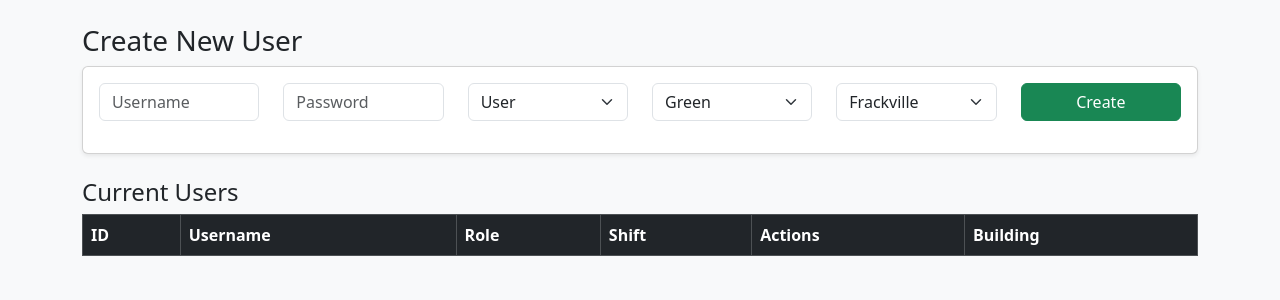
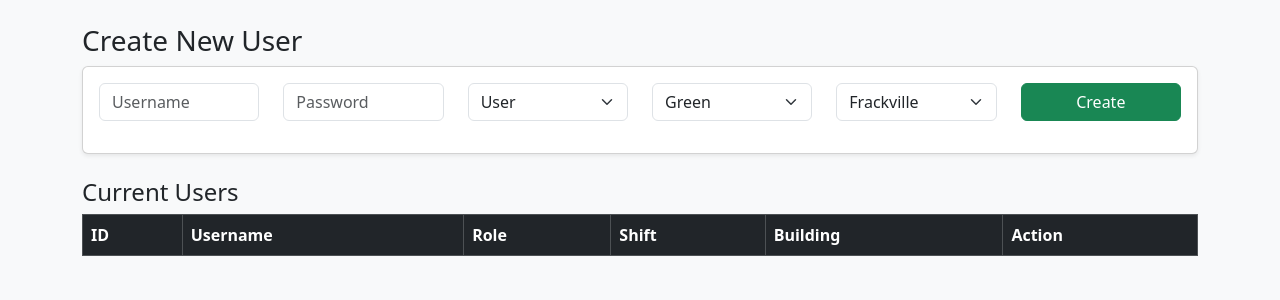
Before and after one commit to IcyOtter/AttendanceTracker, a Flask app: template templates/users.html in a window 1280 px wide. Shown: the part 56-356 px from the top of the page. Run offline with Flask 3, Linux system fonts and the light colour scheme; the template is opened without the code that fills it, so the values that code supplies are empty; some libraries are stand-ins or nearby versions.

Commit message:
Adjusted /users to align with categories properly

```diff
--- a/templates/users.html
+++ b/templates/users.html
@@ -47,8 +47,8 @@
             <th>Username</th>
             <th>Role</th>
             <th>Shift</th>
-            <th>Actions</th>
             <th>Building</th>
+            <th>Action</th>
         </tr>
     </thead>
     <tbody>
@@ -68,17 +68,20 @@
                     </form>
 
                     <form method="POST" action="{{ url_for('update_user_role', user_id=user[0]) }}" class="d-flex">
+                        <!-- Role -->
                         <select name="new_role" class="form-select form-select-sm me-1">
                             <option value="user" {% if user[2] == 'user' %}selected{% endif %}>User</option>
                             <option value="plant_manager" {% if user[2] == 'plant_manager' %}selected{% endif %}>Plant Manager</option>
                             <option value="superuser" {% if user[2] == 'superuser' %}selected{% endif %}>Superuser</option>
                         </select>
+                        <!-- Shift -->
                         <select name="new_shift" class="form-select form-select-sm me-1">
                             <option value="Green" {% if user[3] == 'Green' %}selected{% endif %}>Green</option>
                             <option value="Blue" {% if user[3] == 'Blue' %}selected{% endif %}>Blue</option>
                             <option value="Orange" {% if user[3] == 'Orange' %}selected{% endif %}>Orange</option>
                             <option value="Red" {% if user[3] == 'Red' %}selected{% endif %}>Red</option>
                         </select>
+                        <!-- Building -->
                         <select name="new_building" class="form-select form-select-sm me-1">
                             <option value="Frackville" {% if user[4] == 'Frackville' %}selected{% endif %}>Frackville</option>
                             <option value="Orwigsburg" {% if user[4] == 'Orwigsburg' %}selected{% endif %}>Orwigsburg</option>
```
